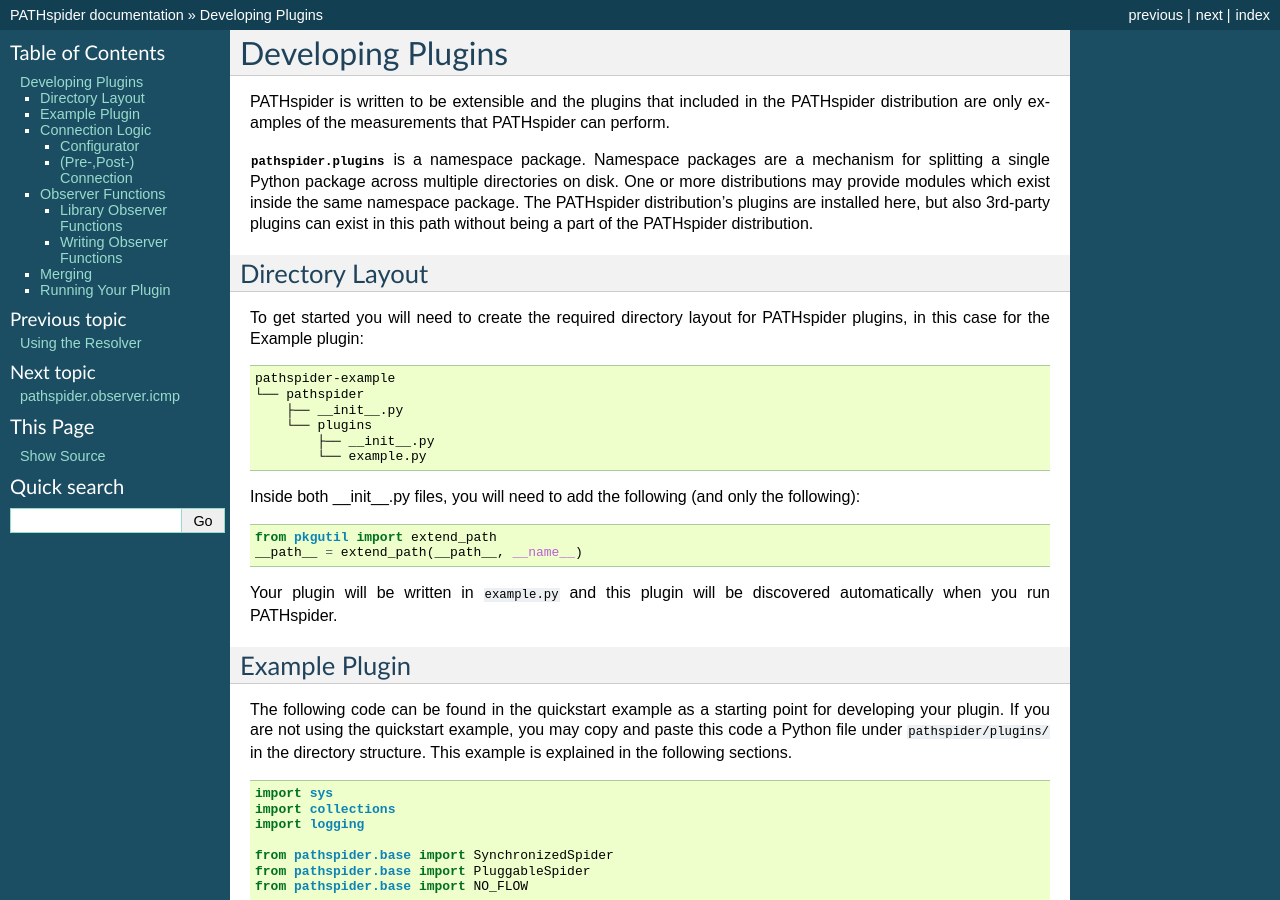
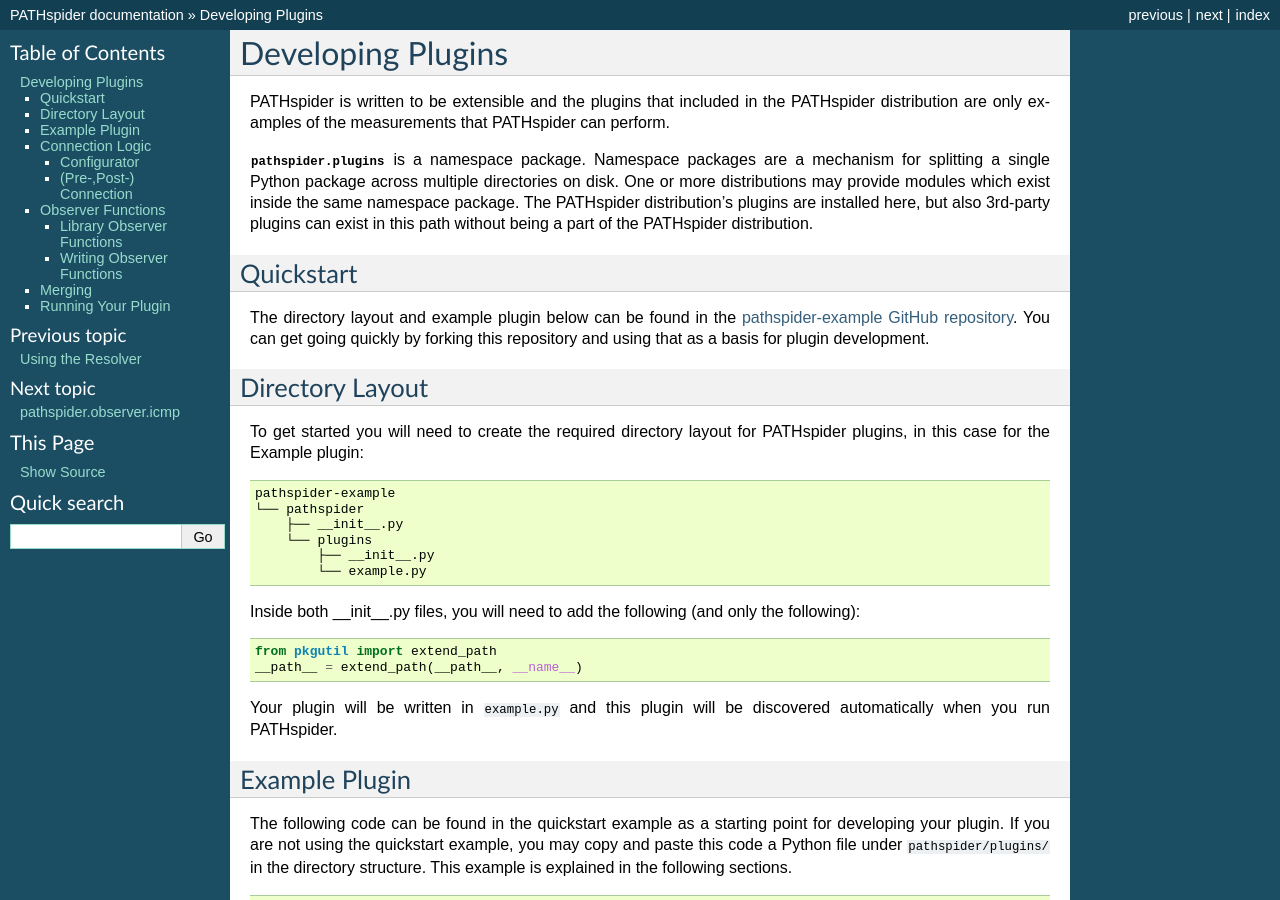
Before and after one commit to mami-project/pathspider, a Sphinx documentation site: the page built from doc/plugindev.rst, in a window 1280 px wide and 900 px high. Built offline with Sphinx 7.4.7, drawn with Linux system fonts in a browser that asks for light colours.

Commit message:
Add plugindev quickstart section

```diff
--- a/doc/plugindev.rst
+++ b/doc/plugindev.rst
@@ -11,6 +11,15 @@
 namespace package. The PATHspider distribution's plugins are installed here,
 but also 3rd-party plugins can exist in this path without being a part of the
 PATHspider distribution.
+
+Quickstart
+----------
+
+The directory layout and example plugin below can be found in the
+`pathspider-example GitHub repository
+<https://github.com/mami-project/pathspider-example/>`_. You can get going
+quickly by forking this repository and using that as a basis for plugin
+development.
 
 Directory Layout
 ----------------
```
